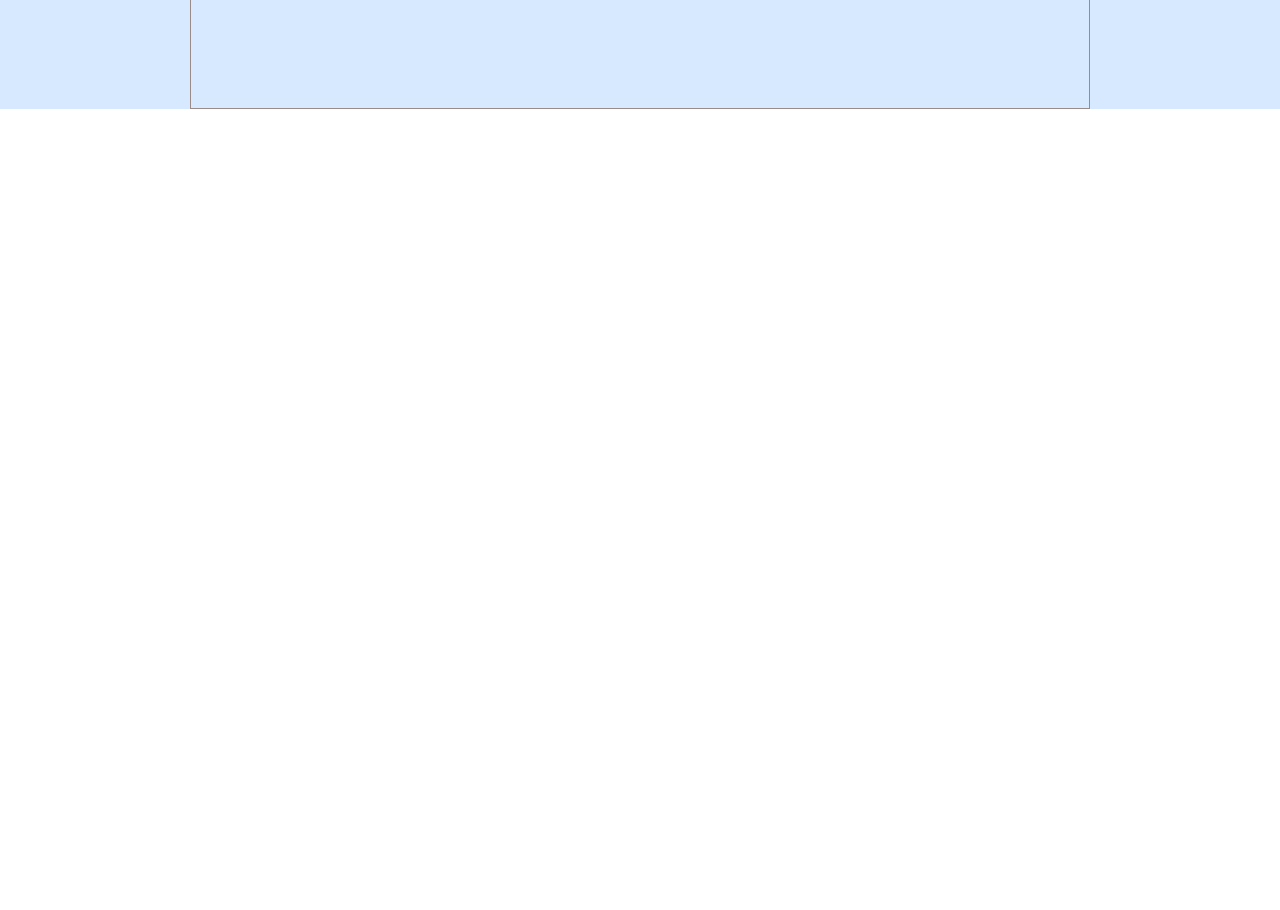
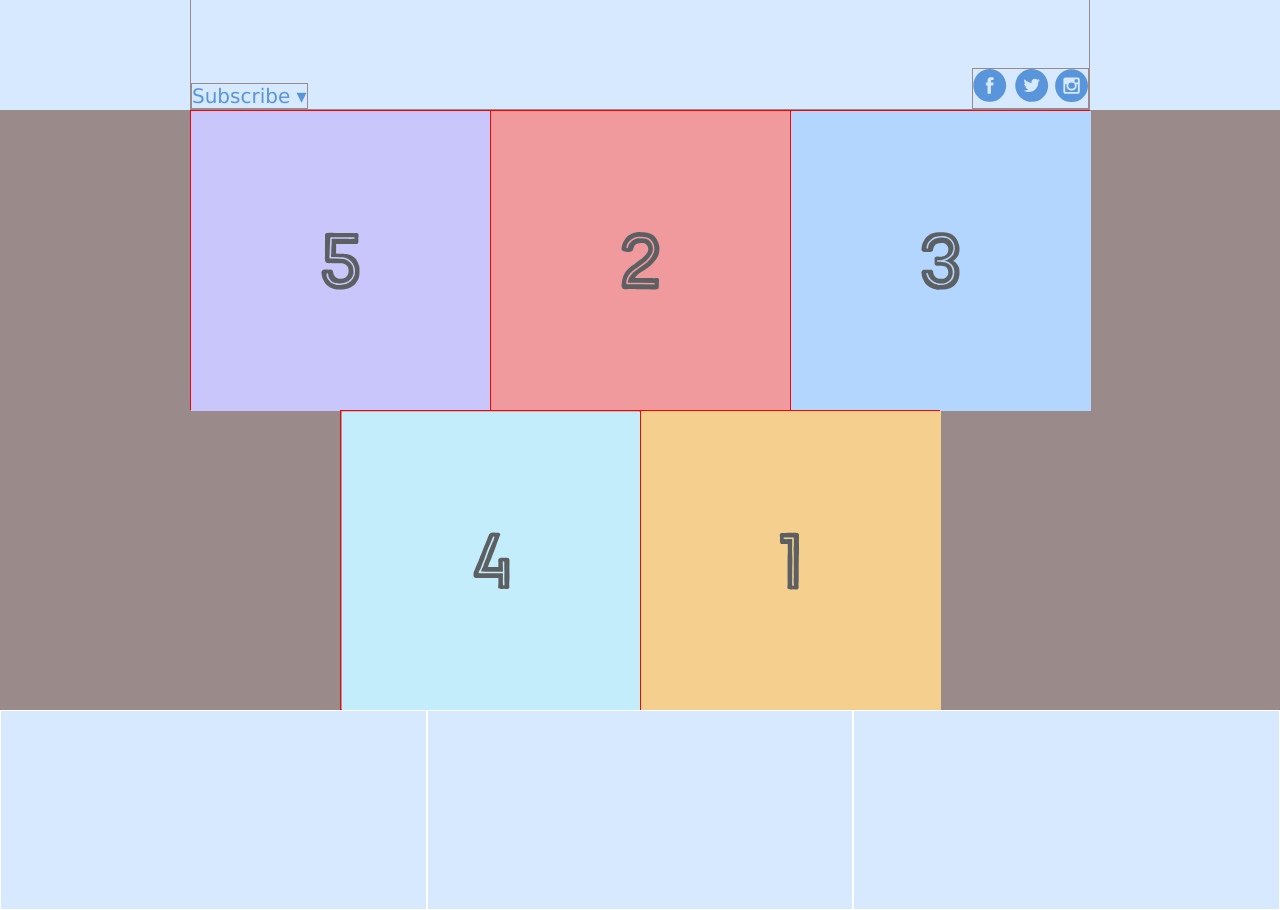
Before and after one commit to abythomas300/CSS-Playground, a plain HTML site: page Flexbox/IntIsHard-Flexbox.html in a window 1280 px wide. Shown: the part 260-1170 px from the top of the page. Before the commit the page ends 800 px from the top, so only its background shows below. Drawn offline with Linux system fonts and the light colour scheme.

Commit message:
Progress:IntIsHard.css flex property

```diff
--- a/Flexbox/IntIsHard-Flexbox.css
+++ b/Flexbox/IntIsHard-Flexbox.css
@@ -9,6 +9,7 @@
     padding: 0;
     margin: 0;
     font-size: 20px;
+    font-family:'Lucida Sans', 'Lucida Sans Regular', 'Lucida Grande', 'Lucida Sans Unicode', Geneva, Verdana, sans-serif
 }
 
 /* styles */
@@ -31,6 +32,9 @@
 .links{
     display: flex;
     justify-content: flex-end;
+}
+.login{
+    margin-left: 20px;
 }
 .menu div{
     border: 1px solid #fff; /*For Debugging */
@@ -58,3 +62,63 @@
 .header div{
     border: 1px solid #9b8a8a; /*For debugging*/
 }
+
+
+/* PHOTO-GRID-CONTAINER STARTS */
+.photo-grid-container{
+    background-color: #9b8a8a;
+    display: flex;
+    justify-content: center;
+}
+.photo-grid{
+    width: 900px;
+    display: flex;
+    justify-content: center;
+    flex-wrap: wrap;
+    flex-direction: row;
+}
+.photo-grid-item{
+    width: 300px;
+    height: 300px;
+    border: 1px solid red;
+}
+
+.photo-grid div{
+    border: 1px solid red; /*For Debugging*/
+}
+
+
+/*END OF ALGINMENT BASED ON PARENT CONTAINER*/
+/* - - - - - - - - - - - - - - - - - - - - -*/
+/*START OF ALIGNMENT DIRECTLY OF INDIVIDUAL FLEX ITEMS*/
+
+/* Changing order of flex items */
+.first-item{
+    order: 1;
+}
+.last-item{
+    order: -1;
+}
+
+/* align-self:flex-start,flex-end,center etc.
+A special property that is created for alignment of individual flex elements, it overrides the parent container's justify content statement */
+
+.socials,.subscribe{
+    align-self: flex-end;
+ }
+
+
+ /* FOOTER STARTS */
+ .footer{
+    display: flex;
+    justify-content: space-between;
+ }
+ .footer-item{
+    border: 1px solid #fff;
+    background-color: #D6E9FE;
+    height: 200px;
+    flex: 1;
+ }
+ .footer-item.footer-three{
+    flex: 1;
+ }
--- a/Flexbox/IntIsHard-Flexbox.html
+++ b/Flexbox/IntIsHard-Flexbox.html
@@ -26,7 +26,32 @@
         </div>
     </div>
 
+    <div class="photo-grid-container">
+        <div class="photo-grid">
+            <div class="photo-grid-item first-item">
+                <img src="./images/one.svg" alt="">
+            </div>
+            <div class="photo-grid-item second-item">
+                <img src="./images/two.svg" alt="">
+            </div>
+            <div class="photo-grid-item third-item">
+                <img src="./images/three.svg" alt="">
+            </div>
+            <div class="photo-grid-item fourth-item">
+                <img src="./images/four.svg" alt="">
+            </div>
+            <div class="photo-grid-item last-item">
+                <img src="./images/five.svg" alt="">
+            </div>
 
+        </div>
+    </div>
+
+    <div class="footer">
+        <div class="footer-item footer-one"></div>
+        <div class="footer-item footer-two"></div>
+        <div class="footer-item footer-three"></div>
+    </div>
 
 </body>
 </html>
```
